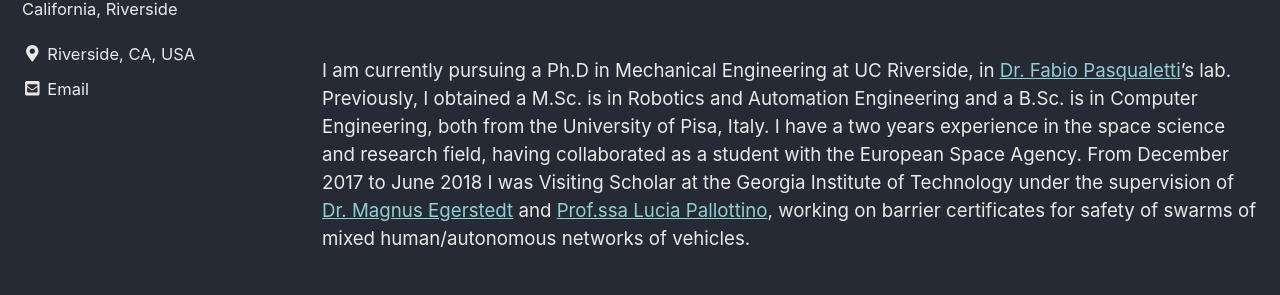
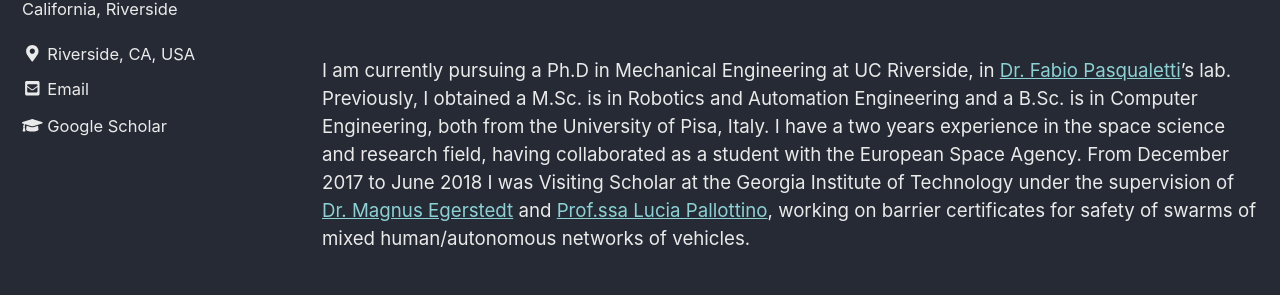
Before and after one commit to federicoceli/federicoceli.github.io, a Jekyll site: the page built from _pages/about.md, in a window 1280 px wide. Shown: the part 385-680 px from the top of the page. Built offline with Jekyll 4.4.1, drawn with Linux system fonts in a browser that asks for light colours; cached includes are drawn as plain includes.

Commit message:
added google scholar

```diff
--- a/_includes/author-profile-custom-links.html
+++ b/_includes/author-profile-custom-links.html
@@ -5,3 +5,8 @@
     </a>
   </li>
 -->
+<li>
+  <a href="https://scholar.google.it/citations?user=7ihnSOQAAAAJ&hl=en&oi=ao" itemprop="sameAs" rel="nofollow noopener noreferrer">
+    <i class="fas fa-graduation-cap" aria-hidden="true"></i> Google Scholar
+  </a>
+</li>
```
